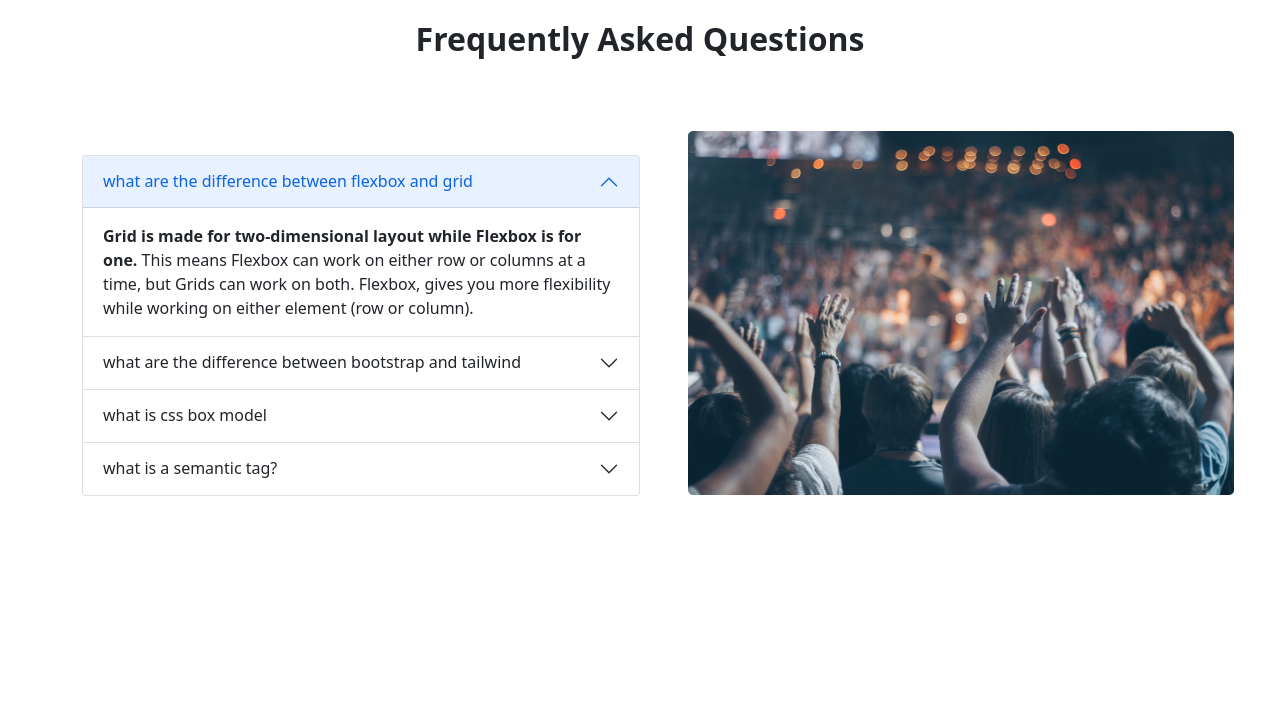
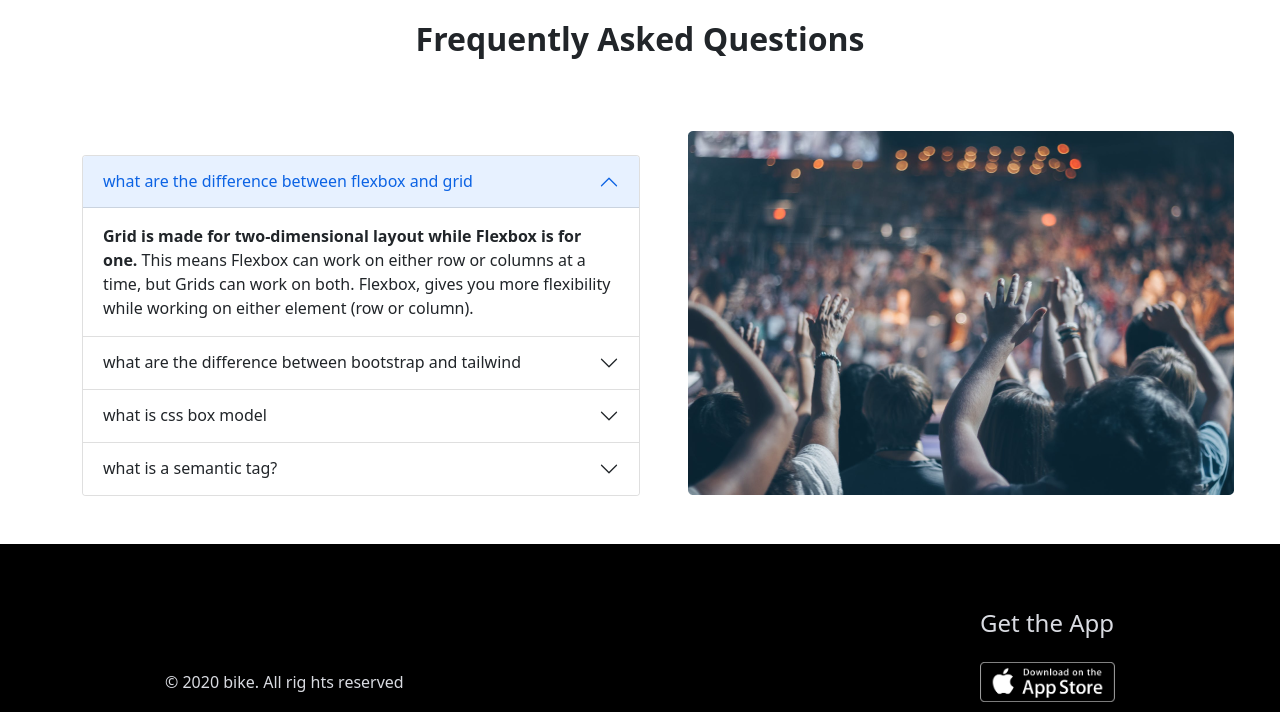
Before and after one commit to sijan-ui/Abacus-Convention-Center, a plain HTML site: page index.html in a window 1280 px wide. Shown: the part 1995-2707 px from the top of the page. Before the commit the page ends 2539 px from the top, so only its background shows below. Drawn offline with nearby package versions, Linux system fonts and the light colour scheme.

Commit message:
full complete

```diff
--- a/index.html
+++ b/index.html
@@ -234,7 +234,7 @@
       <div class="mb-5">
         <h2 class="fw-bold d-flex justify-content-center mb-5">Frequently Asked Questions</h2>
       </div>
-      <div class="d-flex ">
+      <div class="d-md-flex question-part">
         <div class="col-md-6">
           <div class="accordion mt-5" id="accordionExample">
             <div class="accordion-item">
@@ -312,6 +312,26 @@
     <!-- Frequently Asked Questions end  -->
     </main>
 
+    <!-- footer start  -->
+    <footer>
+      <div class="d-md-flex justify-content-between all-item">
+        <div>
+          <p>© 2020 bike. All rig hts reserved</p>
+        </div>
+        <div class="responsive-image">
+          <div class="logo-part">
+            <h4>Get the App</h4>
+            <div>
+              <a href=""><img src="./icons/Download_on_the_App_Store_Badge.svg.png" alt=""></a>
+            </div>
+            <div>
+              <a href=""><img src="./icons/Logo-app-Instalcion-Google-Play-Store.png" alt=""></a>
+            </div>
+          </div>
+        </div>
+      </div>
+    </footer>
+    <!-- footer end  -->
 
     <script src="https://cdn.jsdelivr.net/npm/bootstrap@5.0.2/dist/js/bootstrap.bundle.min.js" integrity="sha384-MrcW6ZMFYlzcLA8Nl+NtUVF0sA7MsXsP1UyJoMp4YLEuNSfAP+JcXn/tWtIaxVXM" crossorigin="anonymous"></script>
 </body>
--- a/style.css
+++ b/style.css
@@ -50,6 +50,27 @@
     width: 546px;
     height: 364px;
 }
+footer{
+    background-color: black;
+    height: 280px;
+}
+footer p{
+    color: #D9DBE1;;
+    margin-top: 126px;
+    margin-left: 165px;
+}
+footer h4{
+    color: #D9DBE1;;
+}
+.logo-part{
+    margin-top: 65px;
+    margin-right: 165px;
+}
+.logo-part img{
+    width: 135px;
+    height: 40px;
+    margin-top: 16px;
+}
 @media  screen and (max-width: 576px) {
     .slider button{
         margin: 0;
@@ -60,4 +81,16 @@
     .card{
         width: auto;
     }
+    .question-part{
+        display: flex;
+        flex-direction: row-reverse;
+    }
 }
+@media  screen and (max-width:767px){
+    .responsive-image{
+        margin-left: 220px;
+    }
+    .all-item{
+        margin-left: 100px;
+    }
+}
```
Also changed, not shown: icons/Download_on_the_App_Store_Badge.svg.png (added), icons/Logo-app-Instalcion-Google-Play-Store.png (added).
